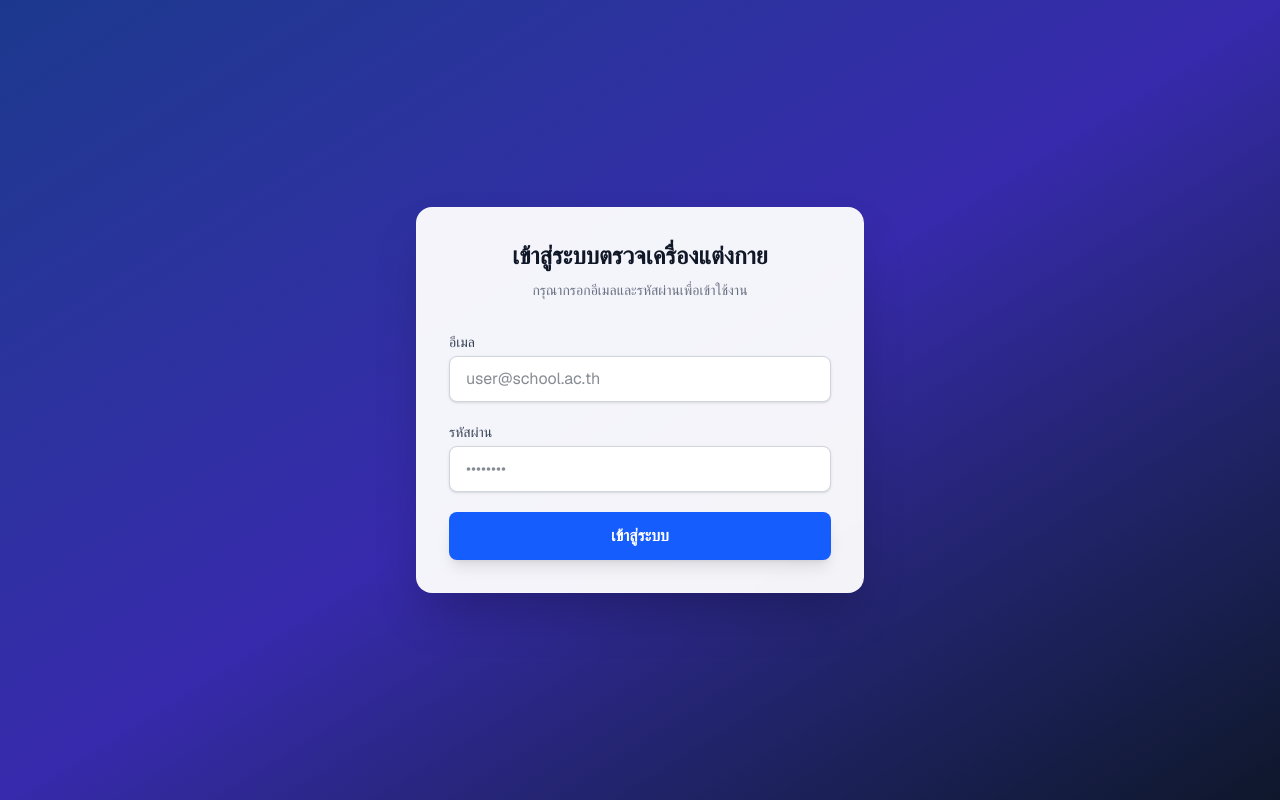
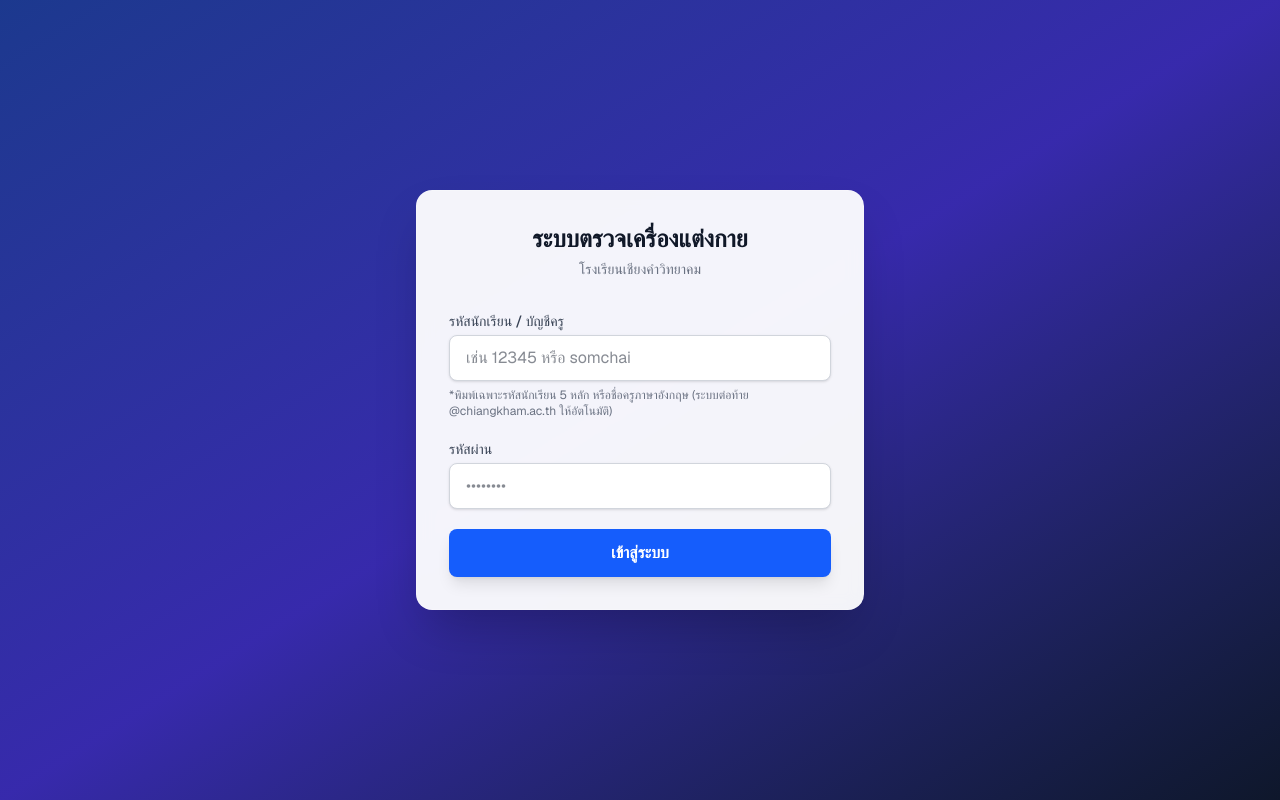
Before and after one commit to sutin2518-a11y/student-inspection, a Next.js app: page /login in a window 1280 px wide. Built offline with nearby package versions, Linux system fonts and the light colour scheme; no server answers.

Commit message:
Add auto domain completion for chiangkham.ac.th

```diff
--- a/app/login/page.tsx
+++ b/app/login/page.tsx
@@ -6,7 +6,7 @@ import { createClient } from '@/utils/supabase/client'
 import Swal from 'sweetalert2'
 
 export default function LoginPage() {
-  const [email, setEmail] = useState('')
+  const [inputIdentifier, setInputIdentifier] = useState('')
   const [password, setPassword] = useState('')
   const [loading, setLoading] = useState(false)
 
@@ -17,8 +17,14 @@ export default function LoginPage() {
     e.preventDefault()
     setLoading(true)
 
+    // ตรวจสอบหากไม่ได้ใส่ @ ให้เติม @chiangkham.ac.th ต่อท้ายอัตโนมัติ
+    let formattedEmail = inputIdentifier.trim()
+    if (!formattedEmail.includes('@')) {
+      formattedEmail = `${formattedEmail}@chiangkham.ac.th`
+    }
+
     const { data, error } = await supabase.auth.signInWithPassword({
-      email,
+      email: formattedEmail,
       password,
     })
 
@@ -27,7 +33,7 @@ export default function LoginPage() {
       Swal.fire({
         icon: 'error',
         title: 'เข้าสู่ระบบไม่สำเร็จ',
-        text: 'อีเมลหรือรหัสผ่านไม่ถูกต้อง กรุณาตรวจสอบอีกครั้ง',
+        text: 'กรุณาตรวจสอบรหัสประจำตัว/อีเมล หรือรหัสผ่านอีกครั้ง',
         confirmButtonColor: '#2563eb',
         confirmButtonText: 'ตกลง'
       })
@@ -43,7 +49,6 @@ export default function LoginPage() {
 
     setLoading(false)
 
-    // แสดงการแจ้งเตือนสำเร็จ
     Swal.fire({
       icon: 'success',
       title: 'เข้าสู่ระบบสำเร็จ',
@@ -63,21 +68,26 @@ export default function LoginPage() {
     <div className="min-h-screen flex items-center justify-center bg-gradient-to-br from-blue-900 via-indigo-800 to-slate-900 p-4">
       <div className="bg-white/95 backdrop-blur-sm p-8 rounded-2xl shadow-2xl w-full max-w-md border border-white/20">
         <div className="text-center mb-8">
-          <h1 className="text-2xl font-bold text-gray-900">เข้าสู่ระบบตรวจเครื่องแต่งกาย</h1>
-          <p className="text-sm text-gray-500 mt-2">กรุณากรอกอีเมลและรหัสผ่านเพื่อเข้าใช้งาน</p>
+          <h1 className="text-2xl font-bold text-gray-900">ระบบตรวจเครื่องแต่งกาย</h1>
+          <p className="text-sm text-gray-500 mt-1">โรงเรียนเชียงคำวิทยาคม</p>
         </div>
 
         <form onSubmit={handleLogin} className="space-y-5">
           <div>
-            <label className="block text-sm font-medium text-gray-700 mb-1">อีเมล</label>
+            <label className="block text-sm font-medium text-gray-700 mb-1">
+              รหัสนักเรียน / บัญชีครู
+            </label>
             <input
-              type="email"
+              type="text"
               required
-              placeholder="user@school.ac.th"
-              value={email}
-              onChange={(e) => setEmail(e.target.value)}
+              placeholder="เช่น 12345 หรือ somchai"
+              value={inputIdentifier}
+              onChange={(e) => setInputIdentifier(e.target.value)}
               className="w-full px-4 py-2.5 border border-gray-300 rounded-lg focus:ring-2 focus:ring-blue-500 focus:border-blue-500 focus:outline-none transition text-gray-900 bg-white shadow-sm"
             />
+            <p className="text-xs text-gray-500 mt-1.5">
+              *พิมพ์เฉพาะรหัสนักเรียน 5 หลัก หรือชื่อครูภาษาอังกฤษ (ระบบต่อท้าย @chiangkham.ac.th ให้อัตโนมัติ)
+            </p>
           </div>
 
           <div>
```
